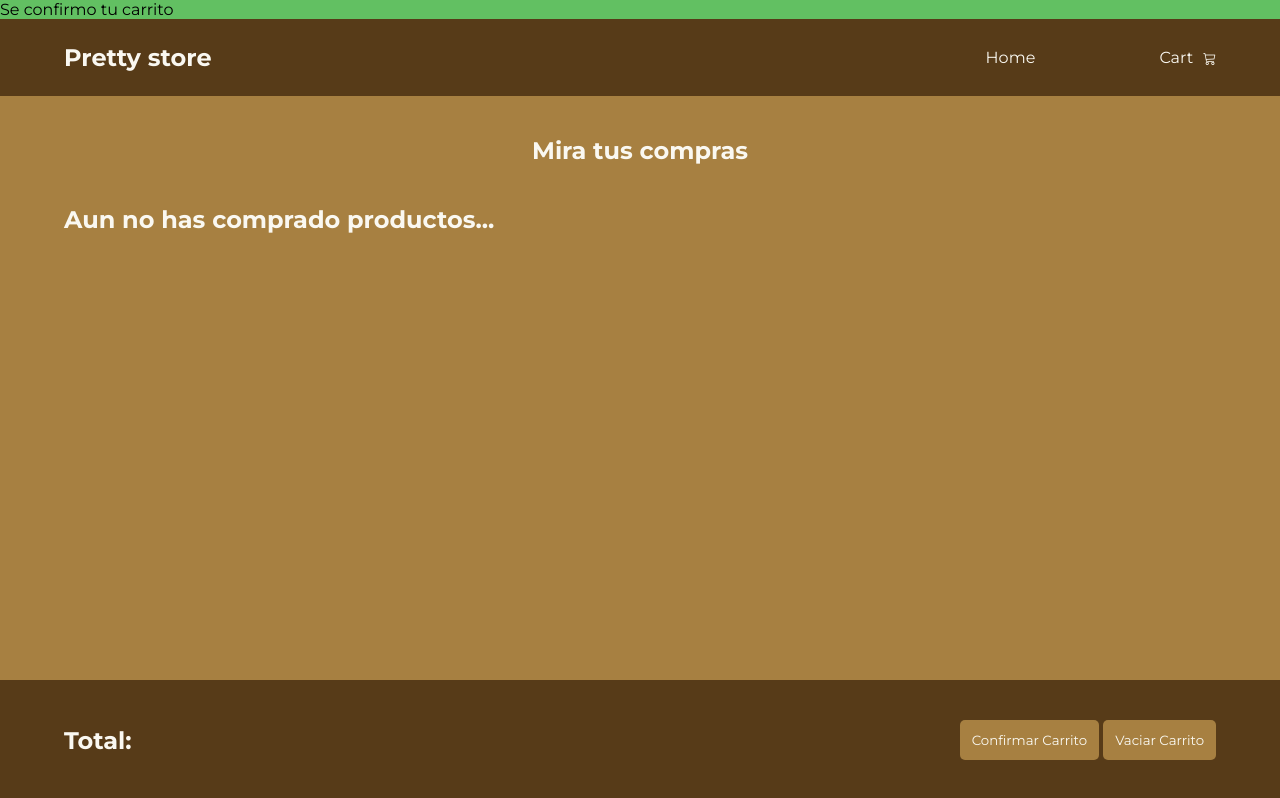
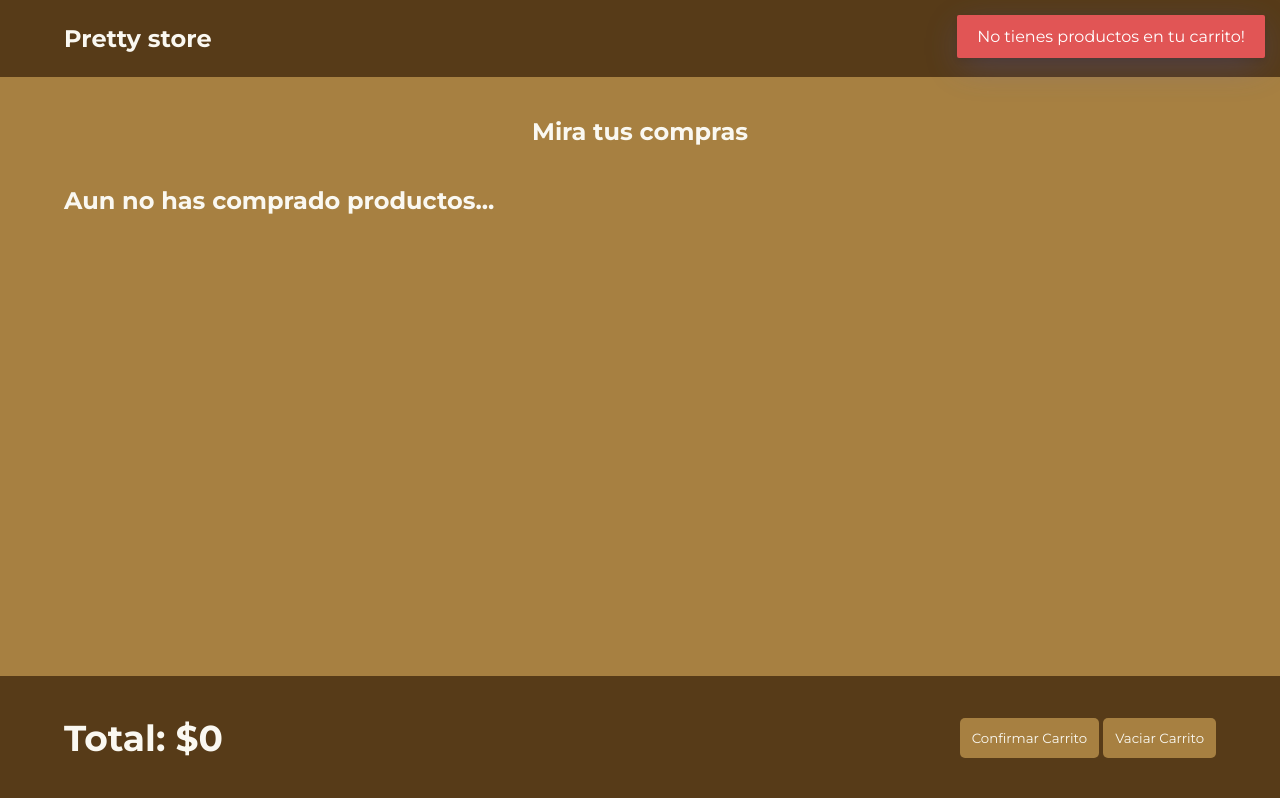
Before and after one commit to matiasgimenezagustin/e-commerce-js, a plain HTML site: page cart.html in a window 1280 px wide. Both pictures are taken after a click on the button "Confirmar Carrito". Drawn offline with nearby package versions, Linux system fonts and the light colour scheme.

Commit message:
pequeños fixes

```diff
--- a/cart.html
+++ b/cart.html
@@ -5,6 +5,7 @@
     <meta http-equiv="X-UA-Compatible" content="IE=edge">
     <meta name="viewport" content="width=device-width, initial-scale=1.0">
     <link rel="stylesheet" href="https://cdn.jsdelivr.net/npm/bootstrap-icons@1.10.3/font/bootstrap-icons.css">
+    <link rel="stylesheet" type="text/css" href="https://cdn.jsdelivr.net/npm/toastify-js/src/toastify.min.css">
     <link rel="stylesheet" href="./css/style.css">
     <title>Document</title>
 </head>
--- a/cart.js
+++ b/cart.js
@@ -3,6 +3,7 @@ const URL_API = "https://api.escuelajs.co/api/v1/products"
 const btnCleanCartHTML = document.querySelector("#btnCleanCart")
 const btnConfirmCartHTML = document.querySelector("#btnConfirmCart")
 const cartContainerHTML = document.querySelector(".cart-cards-container")
+const totalHTML = document.querySelector("#total")
 
 class CartManager {
     constructor(){
@@ -65,14 +66,14 @@ class CartManager {
                 <div class="cart-card">
                     <div class="cart-card-info">
                         <h2>${product.title}</h2>
-                        <p>Price: $${product.price}</p>
+                        <p>Unit Price: $${product.price}</p>
                         <p>Units: ${product.quantity}</p>
                     </div>
                     <div class="cart-cards-btns-container">
                         <div >
-                            <button class="btn btn-add-cart" id="btn-add-cart-${product.id}">-</button>
+                            <button class="btn btn-add-cart" id="btn-add-cart-${product.id}">+</button>
                             <p>${product.quantity}</p>
-                            <button class="btn btn-less-cart" id="btn-less-cart-${product.id}">+</button>
+                            <button class="btn btn-less-cart" id="btn-less-cart-${product.id}">-</button>
                         </div>
                         <button class="btn btn-delete-cart" id="btn-delete-cart-${product.id}"><i class="bi bi-trash3-fill"></i></button>
                     </div>
@@ -102,6 +103,9 @@ class CartManager {
                 cartManager.renderCart()
             })
         }
+        let total = 0
+        this.cart.forEach(product => total += Number(product.price) * Number(product.quantity))
+        totalHTML.innerHTML = `<h2>Total: $${total}</h2>`
     }
 }
 
@@ -119,6 +123,15 @@ btnCleanCartHTML.addEventListener("click",() => {
     cartManager.renderCart()
 })
 btnConfirmCartHTML.addEventListener("click", () => {
+    if(cartManager.cart.length < 1){
+        Toastify({
+            text: "No tienes productos en tu carrito!",
+            duration: 3000,
+            style: {
+                background: "rgb(225, 85, 85)"
+            }
+            }).showToast();
+    }else{
         cartManager.clean()
         Toastify({
             text: "Se confirmo tu carrito",
@@ -128,6 +141,8 @@ btnConfirmCartHTML.addEventListener("click", () => {
             }
             }).showToast();
             cartManager.renderCart()
+    }
+
 })
 
 
```
Lines whose indentation alone changed are shown as unchanged.
